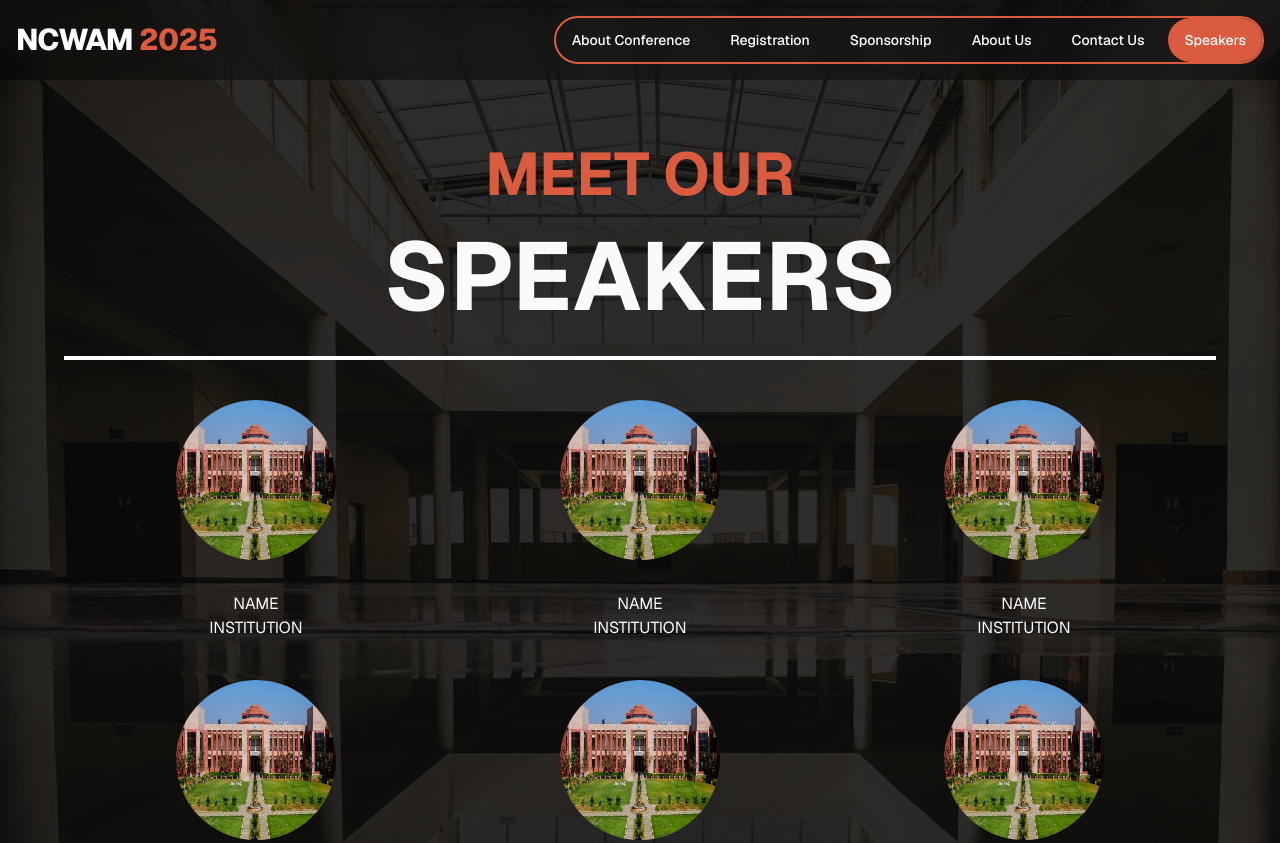
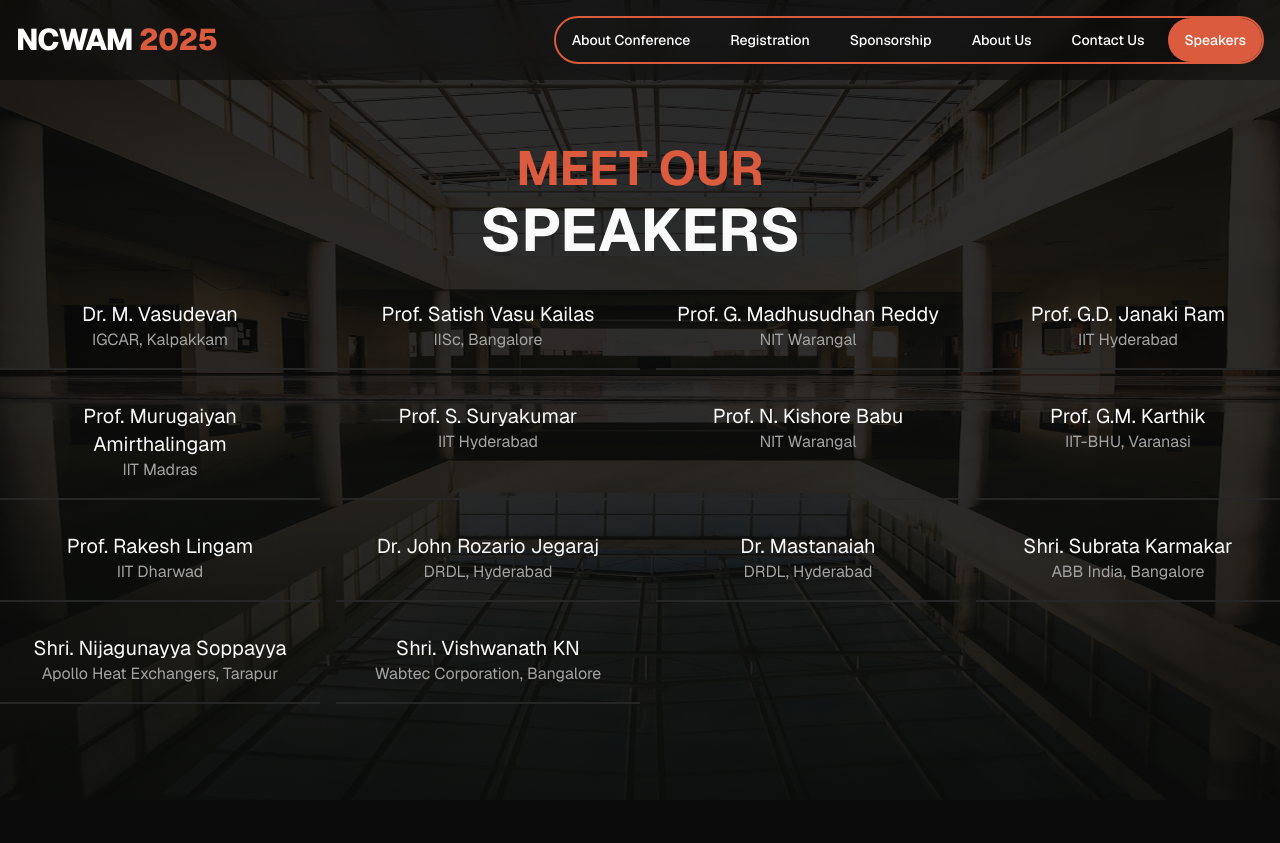
Before and after one commit to ncwam-bphc/website, a Next.js app: page /speakers in a window 1280 px wide. Shown: the top 843 px of the page. After the commit the page ends 800 px from the top, so only its background shows below. Built offline with nearby package versions, Linux system fonts and the light colour scheme.

Commit message:
fix: speakers page

```diff
--- a/src/app/speakers/page.tsx
+++ b/src/app/speakers/page.tsx
@@ -3,71 +3,70 @@ import { StaticImageData } from "next/image";
 import bits from "~/assets/about.jpeg";
 import Image from "next/image";
 import spbg from "~/assets/spbg2.jpeg";
+import speakers from "~/assets/speakers";
 
-function Speak({
-  img1,
-  img2,
-  img3,
+const SpeakerCard = ({
+  name,
+  institution,
+  img,
+  ...props
 }: {
-  img1: StaticImageData;
-  img2: StaticImageData;
-  img3: StaticImageData;
-}) {
+  name: string;
+  institution: string;
+  img: string;
+} & React.HTMLAttributes<HTMLDivElement>) => {
   return (
-    <div className="mt-10 flex-col justify-center gap-56 sm:mt-10 sm:flex sm:flex-row sm:justify-center sm:gap-56">
-      <div className="ml-2 flex flex-col items-center">
-        <Image
-          style={{ borderRadius: "100%" }}
-          className="size-40"
-          src={img1}
-          alt="img1"
-        />
-        <div className="mt-8">NAME</div> <div>INSTITUTION</div>
-      </div>
-      <div className="flex flex-col items-center">
-        <Image
-          style={{ borderRadius: "100%" }}
-          className="size-40"
-          src={img2}
-          alt="img1"
-        />
-        <div className="mt-8">NAME</div> <div>INSTITUTION</div>
-      </div>
-      <div className="mr-2 flex flex-col items-center">
-        <Image
-          style={{ borderRadius: "100%" }}
-          className="size-40"
-          src={img3}
-          alt="img1"
-        />
-        <div className="mt-8">NAME</div> <div>INSTITUTION</div>
+    <div
+      onClick={props.onClick}
+      className="flex max-w-80 flex-col border-b-2 border-l-0 border-r-0 border-t-0 hover:brightness-110"
+    >
+      <div className="flex flex-col items-center gap-4 p-4">
+        {img ? (
+          <Image
+            src={img}
+            className="h-28 w-28 border-2 object-cover"
+            alt="avatar"
+          />
+        ) : null}
+        <div className="flex flex-col items-center text-center md:text-xl">
+          {name}
+          <span className="text-sm text-muted-foreground md:text-base">
+            {institution}
+          </span>
+        </div>
       </div>
     </div>
   );
-}
+};
 
 export default function SpeakersPage() {
   return (
-    <div className="content h-full gap-8 p-8 lg:p-16">
+    <div className="h-full">
       <Image
         src={spbg}
         alt="Conference background"
         fill={true}
-        objectFit="cover"
         className="-z-20 opacity-15"
         priority
       />
 
-      <main className="relative min-h-screen flex-row gap-40 overflow-hidden font-sans">
-        <div className="mb-6 mt-20 flex justify-center text-6xl font-bold text-accent">
+      <main className="flex flex-col gap-2 pt-36">
+        <div className="flex justify-center text-4xl font-bold text-accent md:text-5xl">
           MEET OUR
         </div>
-        <div className="flex justify-center border-b-4 border-white pb-8 text-8xl font-bold">
+        <div className="flex justify-center pb-4 text-4xl font-bold md:text-6xl">
           SPEAKERS
         </div>
-        <Speak img1={bits} img2={bits} img3={bits}></Speak>
-        <Speak img1={bits} img2={bits} img3={bits}></Speak>
-        <Speak img1={bits} img2={bits} img3={bits}></Speak>
+        <div className="grid grid-cols-[repeat(auto-fit,minmax(19rem,max-content))] justify-center gap-4">
+          {speakers.map((speaker, index) => (
+            <SpeakerCard
+              key={index}
+              name={speaker.name}
+              institution={speaker.institution}
+              img={speaker.imageUrl}
+            />
+          ))}
+        </div>
       </main>
     </div>
   );
--- /dev/null
+++ b/src/assets/speakers.ts
@@ -0,0 +1,50 @@
+const speakers = [
+  { name: "Dr. M. Vasudevan", institution: "IGCAR, Kalpakkam", imageUrl: "" },
+  {
+    name: "Prof. Satish Vasu Kailas",
+    institution: "IISc, Bangalore",
+    imageUrl: "",
+  },
+  {
+    name: "Prof. G. Madhusudhan Reddy",
+    institution: "NIT Warangal",
+    imageUrl: "",
+  },
+  { name: "Prof. G.D. Janaki Ram", institution: "IIT Hyderabad", imageUrl: "" },
+  {
+    name: "Prof. Murugaiyan Amirthalingam",
+    institution: "IIT Madras",
+    imageUrl: "",
+  },
+  { name: "Prof. S. Suryakumar", institution: "IIT Hyderabad", imageUrl: "" },
+  { name: "Prof. N. Kishore Babu", institution: "NIT Warangal", imageUrl: "" },
+  {
+    name: "Prof. G.M. Karthik",
+    institution: "IIT-BHU, Varanasi",
+    imageUrl: "",
+  },
+  { name: "Prof. Rakesh Lingam", institution: "IIT Dharwad", imageUrl: "" },
+  {
+    name: "Dr. John Rozario Jegaraj",
+    institution: "DRDL, Hyderabad",
+    imageUrl: "",
+  },
+  { name: "Dr. Mastanaiah", institution: "DRDL, Hyderabad", imageUrl: "" },
+  {
+    name: "Shri. Subrata Karmakar",
+    institution: "ABB India, Bangalore",
+    imageUrl: "",
+  },
+  {
+    name: "Shri. Nijagunayya Soppayya",
+    institution: "Apollo Heat Exchangers, Tarapur",
+    imageUrl: "",
+  },
+  {
+    name: "Shri. Vishwanath KN",
+    institution: "Wabtec Corporation, Bangalore",
+    imageUrl: "",
+  },
+];
+
+export default speakers;
```
